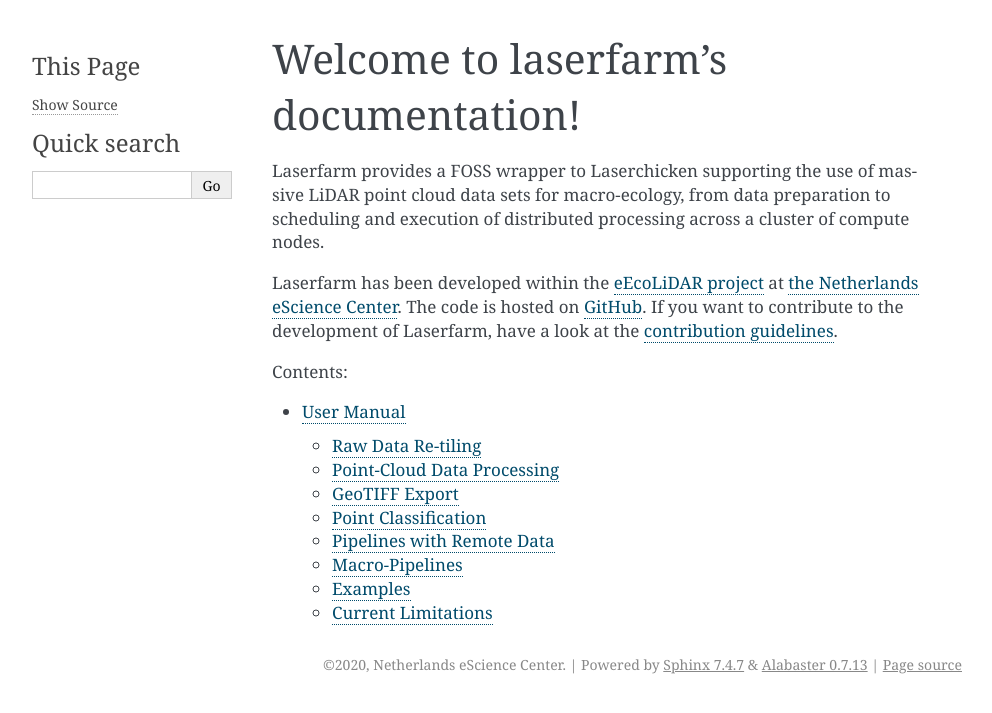
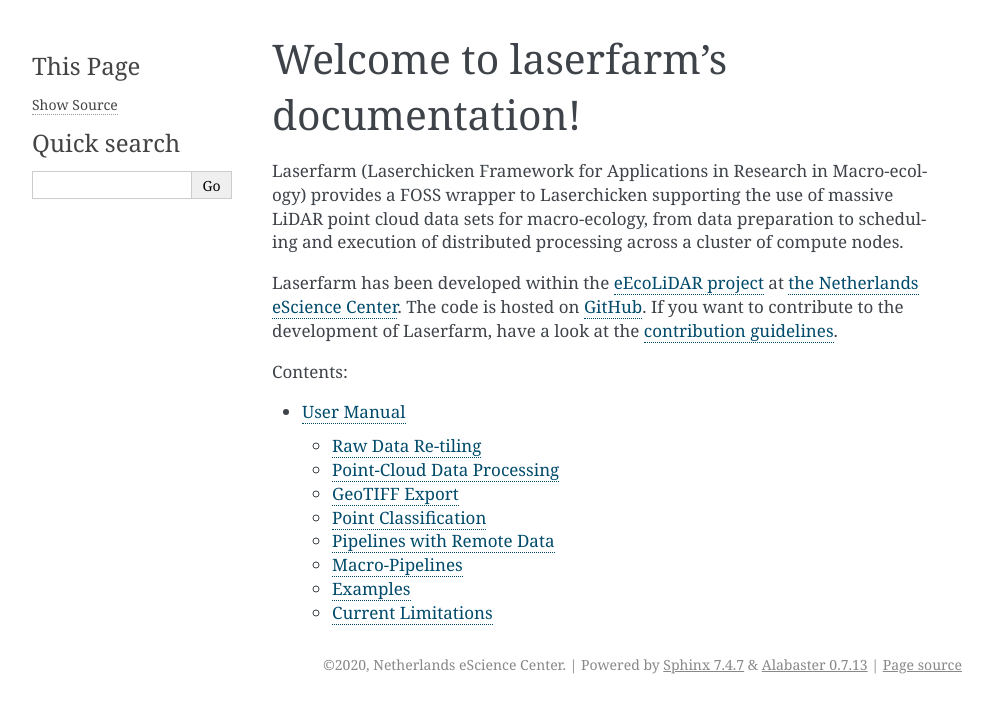
Before and after one commit to eEcoLiDAR/Laserfarm, a Sphinx documentation site: the page built from docs/index.rst, in a window 1280 px wide. Shown: the top 713 px of the page, without its empty margins (148-1140 px from the left). Built offline with Sphinx 7.4.7, drawn with Linux system fonts in a browser that asks for light colours; the version number is read from the project's files by our own code.

Commit message:
add acrronym

```diff
--- a/docs/index.rst
+++ b/docs/index.rst
@@ -6,9 +6,9 @@
 Welcome to laserfarm's documentation!
 =============================================
 
-Laserfarm provides a FOSS wrapper to Laserchicken supporting the use of massive LiDAR point cloud
-data sets for macro-ecology, from data preparation to scheduling and execution of distributed processing
-across a cluster of compute nodes.
+Laserfarm (Laserchicken Framework for Applications in Research in Macro-ecology) provides a FOSS wrapper to Laserchicken
+supporting the use of massive LiDAR point cloud data sets for macro-ecology, from data preparation to scheduling and
+execution of distributed processing across a cluster of compute nodes.
 
 Laserfarm has been developed within the `eEcoLiDAR project`_ at `the Netherlands eScience Center`_.
 The code is hosted on `GitHub`_. If you want to contribute to the development of Laserfarm,
```
Also changed, not shown: README.md (+4 -3 lines), 1 other file.
